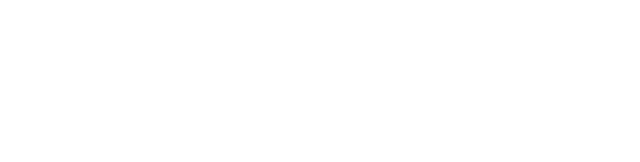
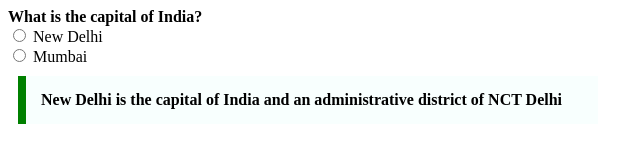
Before and after one commit to acciojob/trivia-KevanshGopani, a website: page main.html in a window 1280 px wide. Shown: the whole page, without its empty margins (0-640 px from the left). Drawn offline with Linux system fonts and the light colour scheme.

Commit message:
created a submission

```diff
--- a/main.html
+++ b/main.html
@@ -8,6 +8,13 @@
 
 <body>
 	<!-- the entire body must be written by student -->
+	<label for="question">What is the capital of India?</label>
+	<br>
+	<input type="radio" name="question" value="" id=""> New Delhi
+	<br>
+	<input type="radio" name="question" id=""> Mumbai
+	<br>
+	<blockquote cite="https://en.wikipedia.org/wiki/New_Delhi">New Delhi is the capital of India and an administrative district of NCT Delhi</blockquote>
     <script type="text/javascript" src="./script.js">
 </script>
 
--- a/styles.css
+++ b/styles.css
@@ -1,2 +1,16 @@
 
 /* Your CSS Code here. */
+
+body{
+    max-width: 600px;
+}
+label{
+    font-weight:bold;
+}
+blockquote{
+	margin: 10px;
+	padding: 15px;
+	border-left: 8px solid green;
+	background-color: #f8fffe;
+	font-weight: bold;
+}
```
